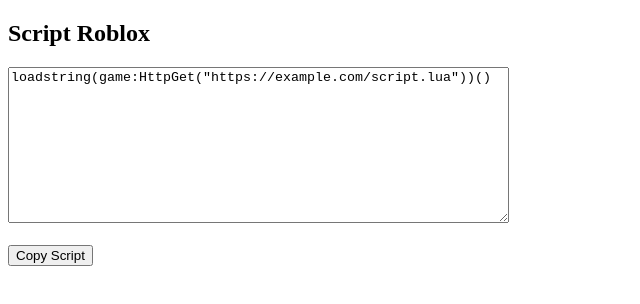
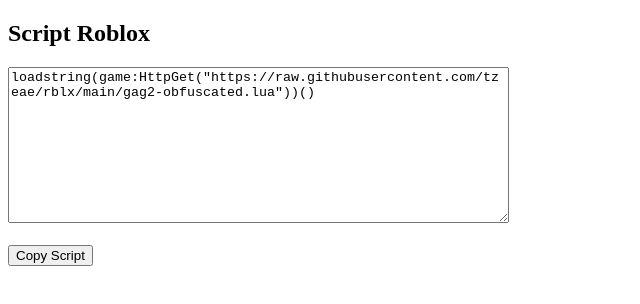
Before and after one commit to tzeae/rblx, a plain HTML site: page index.html in a window 1280 px wide. Shown: the whole page, without its empty margins (0-640 px from the left). Drawn offline with Linux system fonts and the light colour scheme.

Commit message:
Update index.html

```diff
--- a/index.html
+++ b/index.html
@@ -8,7 +8,7 @@
     <h2>Script Roblox</h2>
 
     <textarea id="script" rows="10" cols="60">
-loadstring(game:HttpGet("https://example.com/script.lua"))()
+loadstring(game:HttpGet("https://raw.githubusercontent.com/tzeae/rblx/main/gag2-obfuscated.lua"))()
     </textarea>
 
     <br><br>
```
